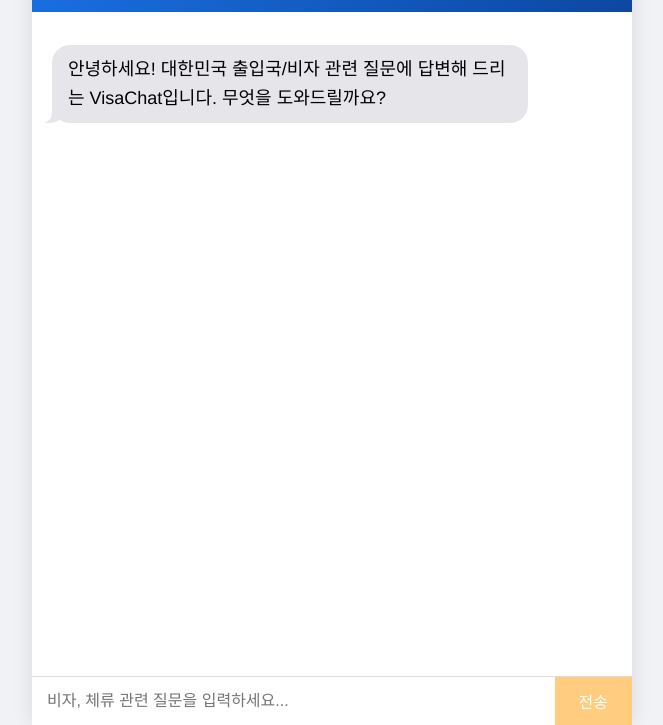
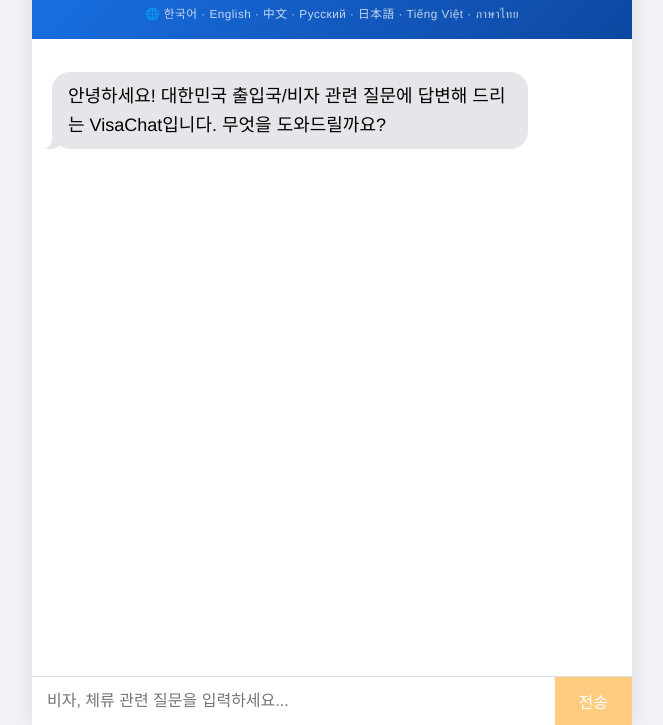
Before and after one commit to barnanacle/visa-chat, a website: page public/index.html in a window 1280 px wide. Shown: the part 75-800 px from the top of the page, without its empty margins (308-971 px from the left). Drawn offline with Linux system fonts and the light colour scheme.

Commit message:
헤더에 지원 언어 표시 추가
- 7개 언어 표시: 한국어, English, 中文, Русский, 日本語, Tiếng Việt, ภาษาไทย
- 다국어 지원을 직관적으로 안내

```diff
--- a/public/index.html
+++ b/public/index.html
@@ -15,6 +15,7 @@
         <div id="chat-header">
             <h1>🛂 VisaChat</h1>
             <p>대한민국 비자/체류 상담</p>
+            <p class="languages">🌐 한국어 · English · 中文 · Русский · 日本語 · Tiếng Việt · ภาษาไทย</p>
         </div>
         <div id="chat-box"></div>
         <div id="input-container">
--- a/public/style.css
+++ b/public/style.css
@@ -59,6 +59,13 @@
     padding: 0;
     background: none;
     max-width: none;
+}
+
+#chat-header p.languages {
+    font-size: 0.65em;
+    opacity: 0.75;
+    margin-top: 8px;
+    letter-spacing: 0.5px;
 }
 
 /* 채팅 박스 - 남은 공간 채우기, 내부 스크롤 */
```
Also changed, not shown: .agent/workflows/update-source-data.md (added).
